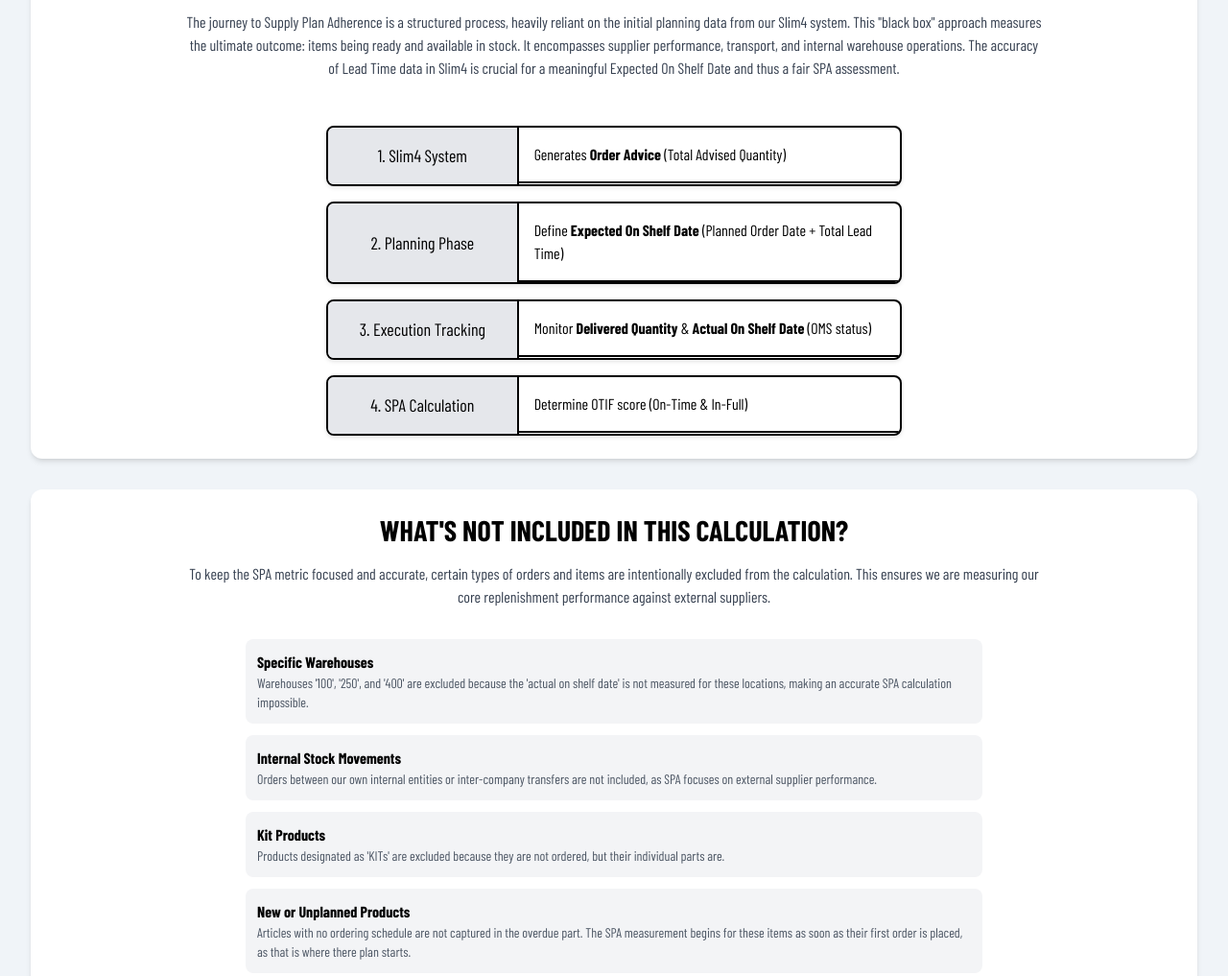
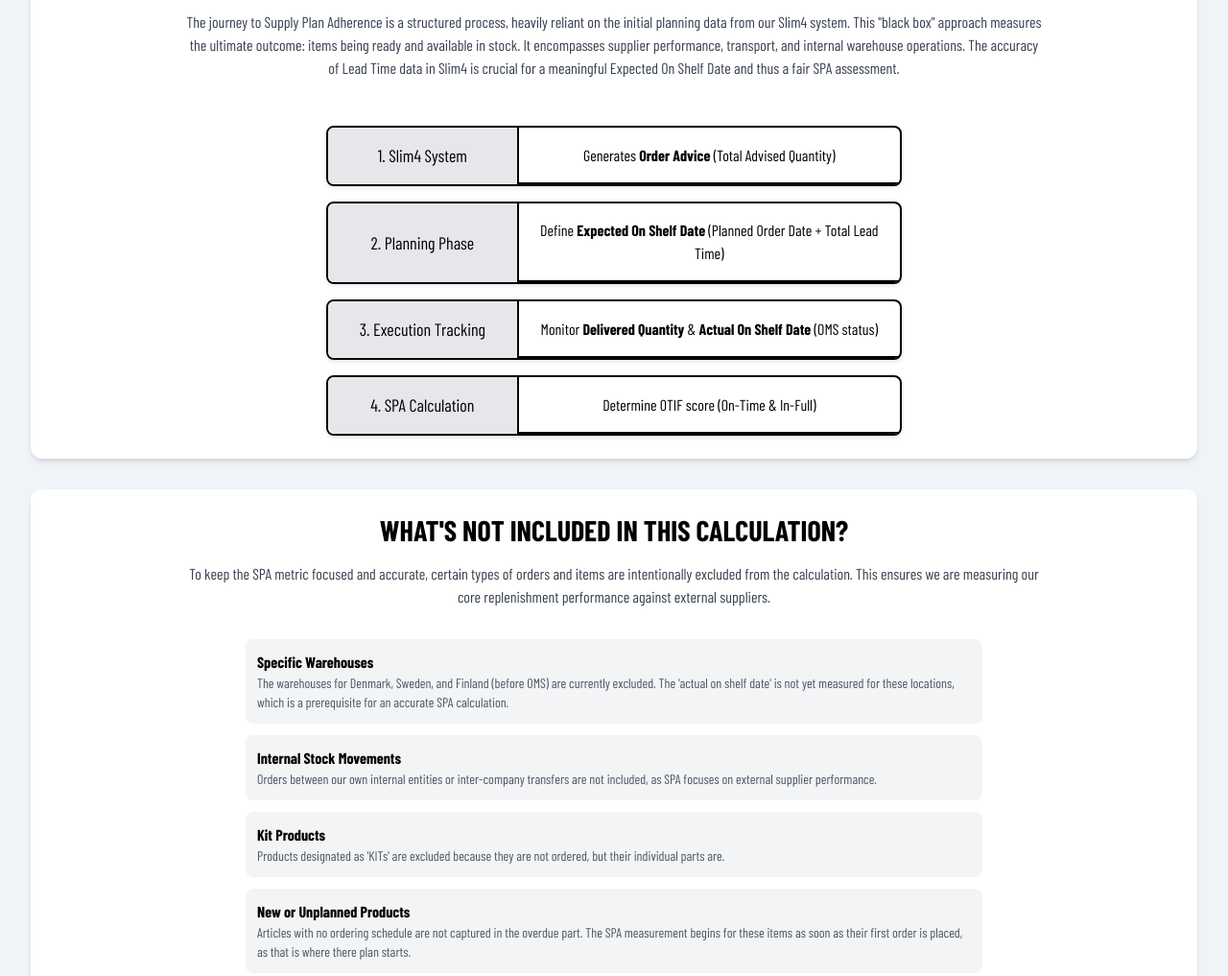
Before and after one commit to JurjenSloetjes/supplyplanadherencekramp, a plain HTML site: page index.html in a window 1280 px wide. Shown: the part 2740-3757 px from the top of the page at 96% size. Drawn offline with nearby package versions, Linux system fonts and the light colour scheme.

Commit message:
Update index.html

```diff
--- a/index.html
+++ b/index.html
@@ -46,7 +46,7 @@
             transform: translateY(-5px);
             box-shadow: 0 10px 15px -3px rgb(0 0 0 / 0.1), 0 4px 6px -2px rgb(0 0 0 / 0.1);
         }
-         /* Decision Flow Card Styles from original template */
+         /* Decision Flow Card Styles */
         .df-card-container {
             display: flex;
             flex-direction: column;
@@ -61,6 +61,7 @@
             border-radius: 0.5rem;
             overflow: hidden;
             box-shadow: 0 2px 4px rgba(0,0,0,0.1);
+            align-items: center; /* This ensures vertical alignment for the grid cells */
         }
         .df-question {
             background-color: #e5e7eb;
@@ -71,15 +72,20 @@
             text-align: center;
             font-size: 1.125rem;
             border-right: 2px solid black;
+            height: 100%; /* Ensure it fills the grid cell height */
         }
         .df-answers {
             display: flex;
             flex-direction: column;
+            justify-content: center; /* Center content vertically */
+            height: 100%; /* Ensure it fills the grid cell height */
         }
         .df-answer {
             padding: 1rem;
             display: flex;
             align-items: center;
+            justify-content: center;
+            text-align: center;
         }
         .df-answer:first-child {
             border-bottom: 2px solid black;
@@ -317,7 +323,7 @@
                 <div class="max-w-3xl mx-auto space-y-3">
                     <div class="p-3 bg-gray-100 rounded-lg">
                         <h4 class="font-bold text-black">Specific Warehouses</h4>
-                        <p class="font-normal text-gray-600 text-sm">Warehouses '100', '250', and '400' are excluded because the 'actual on shelf date' is not measured for these locations, making an accurate SPA calculation impossible.</p>
+                        <p class="font-normal text-gray-600 text-sm">The warehouses for Denmark, Sweden, and Finland (before OMS) are currently excluded. The 'actual on shelf date' is not yet measured for these locations, which is a prerequisite for an accurate SPA calculation.</p>
                     </div>
                     <div class="p-3 bg-gray-100 rounded-lg">
                         <h4 class="font-bold text-black">Internal Stock Movements</h4>
@@ -345,13 +351,13 @@
                     </div>
 
                     <div class="p-4 rounded-lg bg-white shadow-md">
-                        <div class="text-4xl mb-4">🎯</div>
+                        <div class="text-4xl mb-4">📊</div>
                         <h4 class="font-bold text-black text-xl">Is our planning data accurate?</h4>
                         <p class="font-normal text-gray-700 mt-2 text-sm">Consistently low SPA can indicate that the lead times and order parameters in Slim4 need to be reviewed and updated.</p>
                     </div>
 
                      <div class="p-4 rounded-lg bg-white shadow-md">
-                        <div class="text-4xl mb-4">📊</div>
+                        <div class="text-4xl mb-4">🎯</div>
                         <h4 class="font-bold text-black text-xl">How predictable is our supply chain?</h4>
                         <p class="font-normal text-gray-700 mt-2 text-sm">A high SPA score gives us confidence in our stock availability forecasts and our ability to meet commitments without costly surprises.</p>
                     </div>
```
